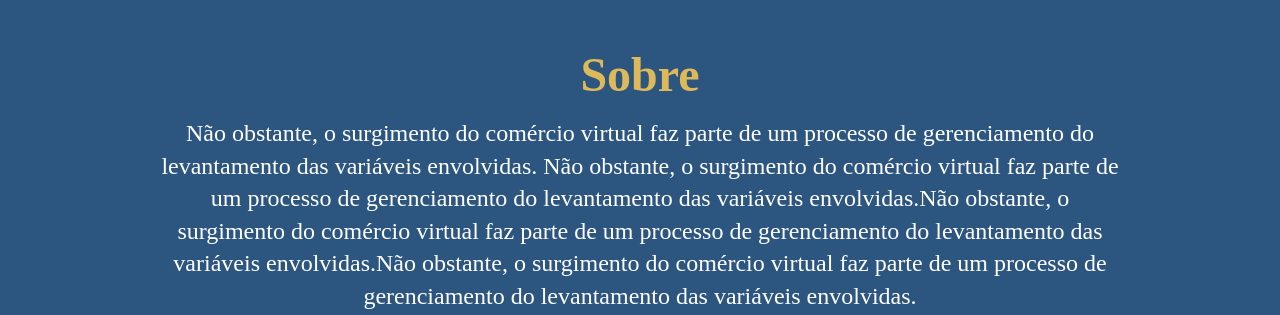
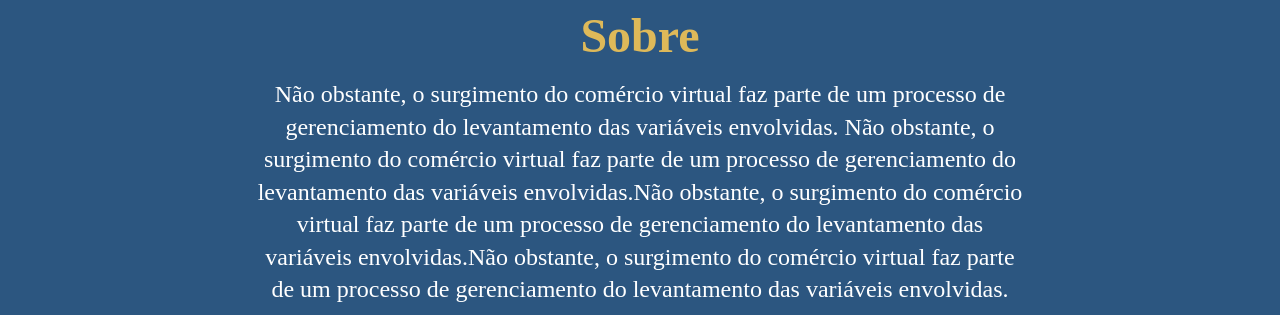
Before and after one commit to TavrsD/tarefa-APIs-Promisses, a plain HTML site: page html/home.html in a window 1280 px wide. Shown: the part 502-817 px from the top of the page. Drawn offline with Linux system fonts and the light colour scheme; a web font is replaced by a local one.

Commit message:
feat: adiciona padding na section sobre

```diff
--- a/html/home.html
+++ b/html/home.html
@@ -27,8 +27,7 @@
       </section>
 
       <section class="sobre">
-        <div class="sobre-content">
-          <h2 class="generic-h2">Sobre</h2>
+          <h2 class="generic-h2" id="h2-sobre">Sobre</h2>
           <p>
             Não obstante, o surgimento do comércio virtual faz parte de um
             processo de gerenciamento do levantamento das variáveis envolvidas.
@@ -40,7 +39,6 @@
             de um processo de gerenciamento do levantamento das variáveis
             envolvidas.
           </p>
-        </div>
       </section>
       <section class="valores">
         <h2 class="generic-h2">Valores</h2>
--- a/styles/home.css
+++ b/styles/home.css
@@ -59,10 +59,12 @@ h3 {
   justify-content: center;
   align-items: center;
   flex-direction: column;
+  text-align: center;
   background: #2c5680;
   height: 333px;
   width: 100%;
-  text-align: center;
+  padding-inline: 20%;
+  padding-bottom: 15px;
 }
 
 .sobre-content {
@@ -70,10 +72,9 @@ h3 {
   justify-content: center;
   align-items: center;
   flex-direction: column;
-  width: 960px;
 }
 
-.sobre-content p {
+.sobre p {
   font-size: 24px;
   font-weight: 400;
   line-height: 32.5px;
@@ -138,3 +139,7 @@ h3 {
 #footer-container {
   width: 100%;
 }
+
+#h2-sobre {
+  padding-top: 0px;
+}
```
